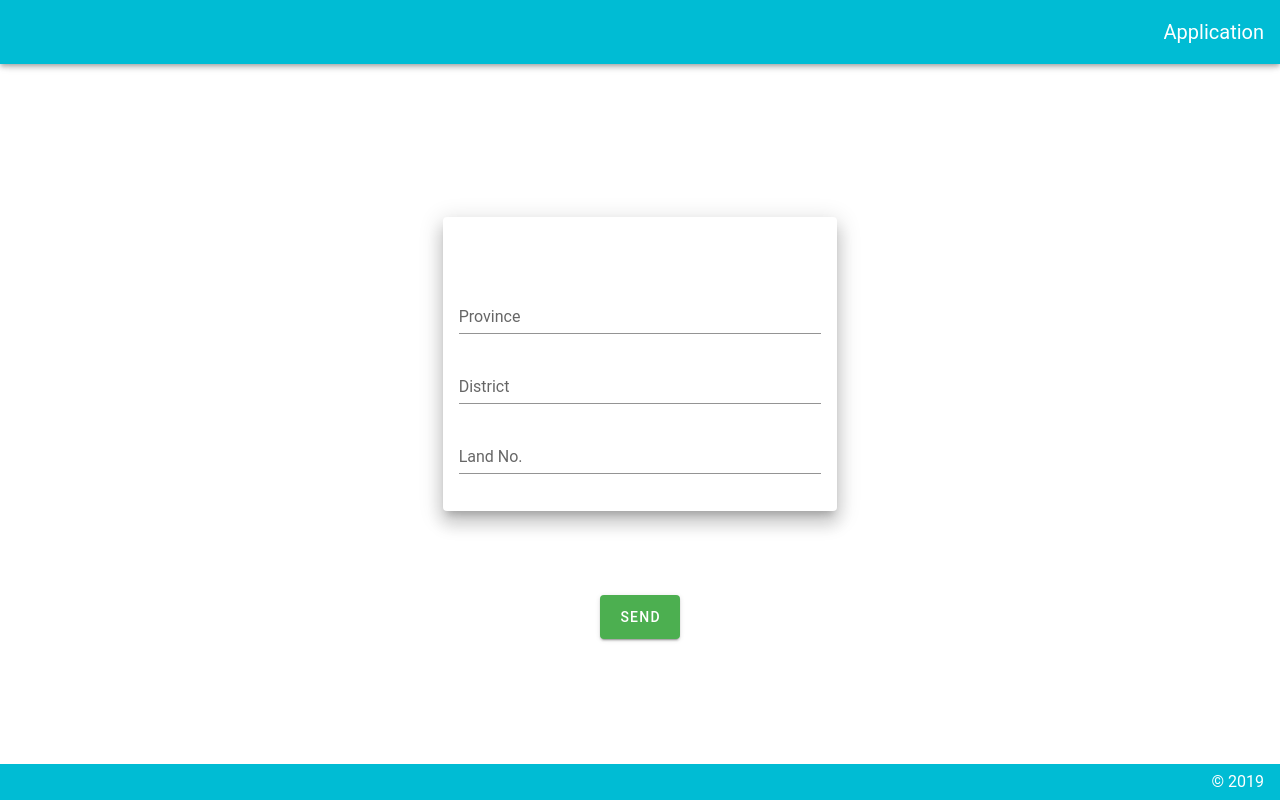
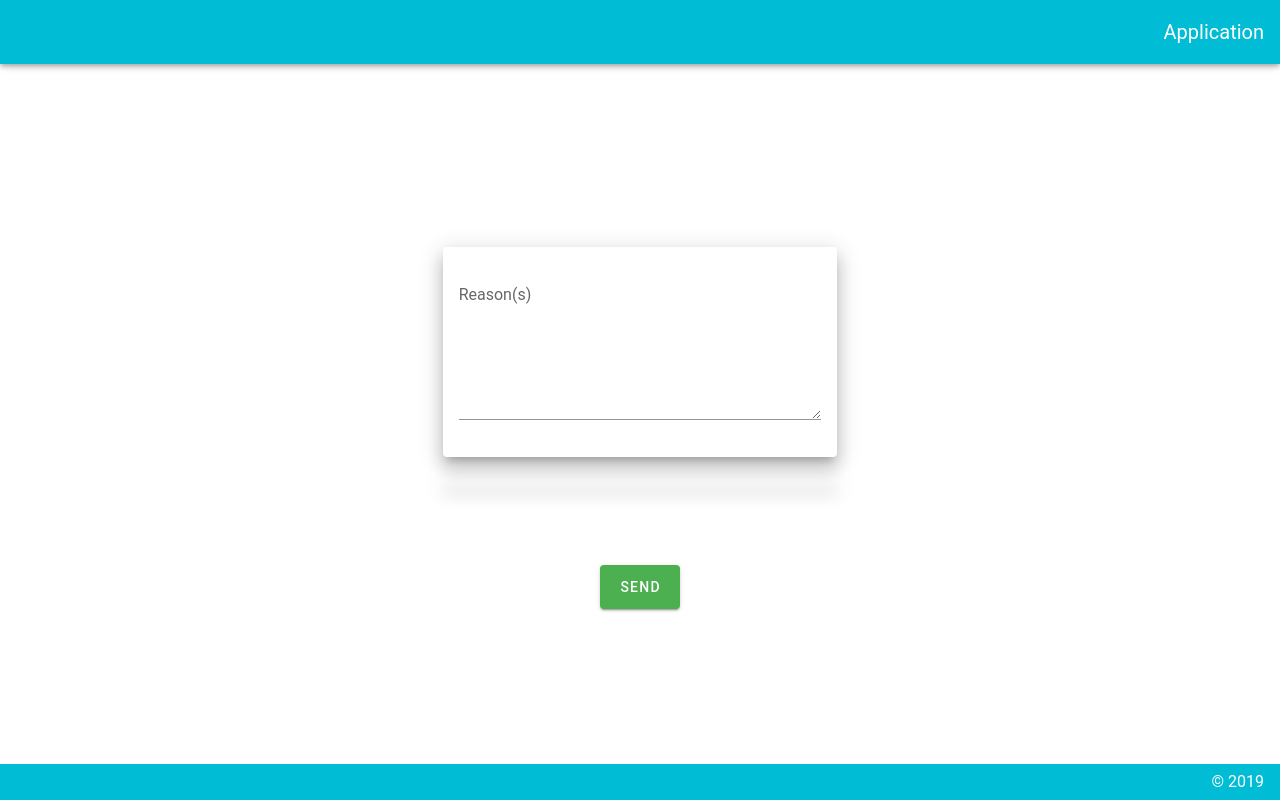
Before and after one commit to Umi4Life/blockchain-land, a Vue app in the folder frontend/blockchain-land/: page /request in a window 1280 px wide. Built offline with nearby package versions, Linux system fonts and the light colour scheme; the HTML template or start-up script is replaced by a standard one.

Commit message:
added web3

```diff
--- a/frontend/blockchain-land/package.json
+++ b/frontend/blockchain-land/package.json
@@ -11,9 +11,13 @@
     "core-js": "^3.3.2",
     "firebase": "^7.3.0",
     "firebase-tools": "^7.7.0",
+    "global": "^4.4.0",
     "vue": "^2.6.10",
+    "vue-cli": "^2.9.6",
     "vue-router": "^3.1.3",
-    "vuetify": "^2.1.0"
+    "vue-web3": "^2.1.0",
+    "vuetify": "^2.1.0",
+    "web3": "^2.0.0-alpha.1"
   },
   "devDependencies": {
     "@vue/cli-plugin-babel": "^4.0.0",
--- a/frontend/blockchain-land/src/router/index.js
+++ b/frontend/blockchain-land/src/router/index.js
@@ -14,7 +14,7 @@ const routes = [
   },
   {
     path: '/',
-    redirect: '/login'
+    redirect: '/about'
   },
   {
     path: '/login',
--- a/frontend/blockchain-land/src/views/About.vue
+++ b/frontend/blockchain-land/src/views/About.vue
@@ -1,5 +1,7 @@
 <template>
   <div class="about">
-    <h1>This is an about page</h1>
+    <h1>Blockchain Land</h1>
+    <router-link to="/Request">Request Page</router-link>
+
   </div>
 </template>
--- a/frontend/blockchain-land/src/views/Request.vue
+++ b/frontend/blockchain-land/src/views/Request.vue
@@ -4,6 +4,37 @@
                 class="fill-height"
                 fluid
         >
+
+            <v-row
+                    align="center"
+                    justify="center"
+            >
+                <v-col
+                        cols="12"
+                        sm="8"
+                        md="4"
+                >
+
+                    <v-card  class="elevation-12" >
+                        <v-card-text>
+                            <v-textarea
+                                    v-model="this.reason"
+                                    color="teal"
+                            >
+                                <template v-slot:label>
+                                    <div>
+                                        Reason(s)
+                                    </div>
+                                </template>
+                            </v-textarea>
+                        </v-card-text>
+                    </v-card>
+
+                </v-col>
+            </v-row>
+
+
+
             <v-row
                     v-for="i in this.items" v-bind:key="i.id"
                     align="center"
@@ -14,8 +45,9 @@
                         sm="8"
                         md="4"
                 >
-                    <v-card  class="elevation-12" >
-                        <div>
+
+                    <v-card transition="slide-y-transition" class="elevation-12" >
+                        <template v-slot:activator="{ on }">
                         <v-card-actions>
                             <v-spacer />
                             <v-btn text icon color="black"
@@ -40,8 +72,9 @@
                                 />
                             </v-form>
                         </v-card-text>
-                        </div>
+                        </template>
                     </v-card>
+
 
 
                 </v-col>
@@ -80,6 +113,7 @@
     export default {
         name: "request",
         data: () => ({
+            reason: "",
             items: [
                 {
                     province: "",
@@ -109,5 +143,8 @@
 </script>
 
 <style scoped>
+    .fade-enter-active, .fade-leave-active {
+        transition: opacity .5s;
+    }
 
 </style>
```
Also changed, not shown: frontend/blockchain-land/firebase.json, 2 other files (tests, documents, lock files or other folders).
